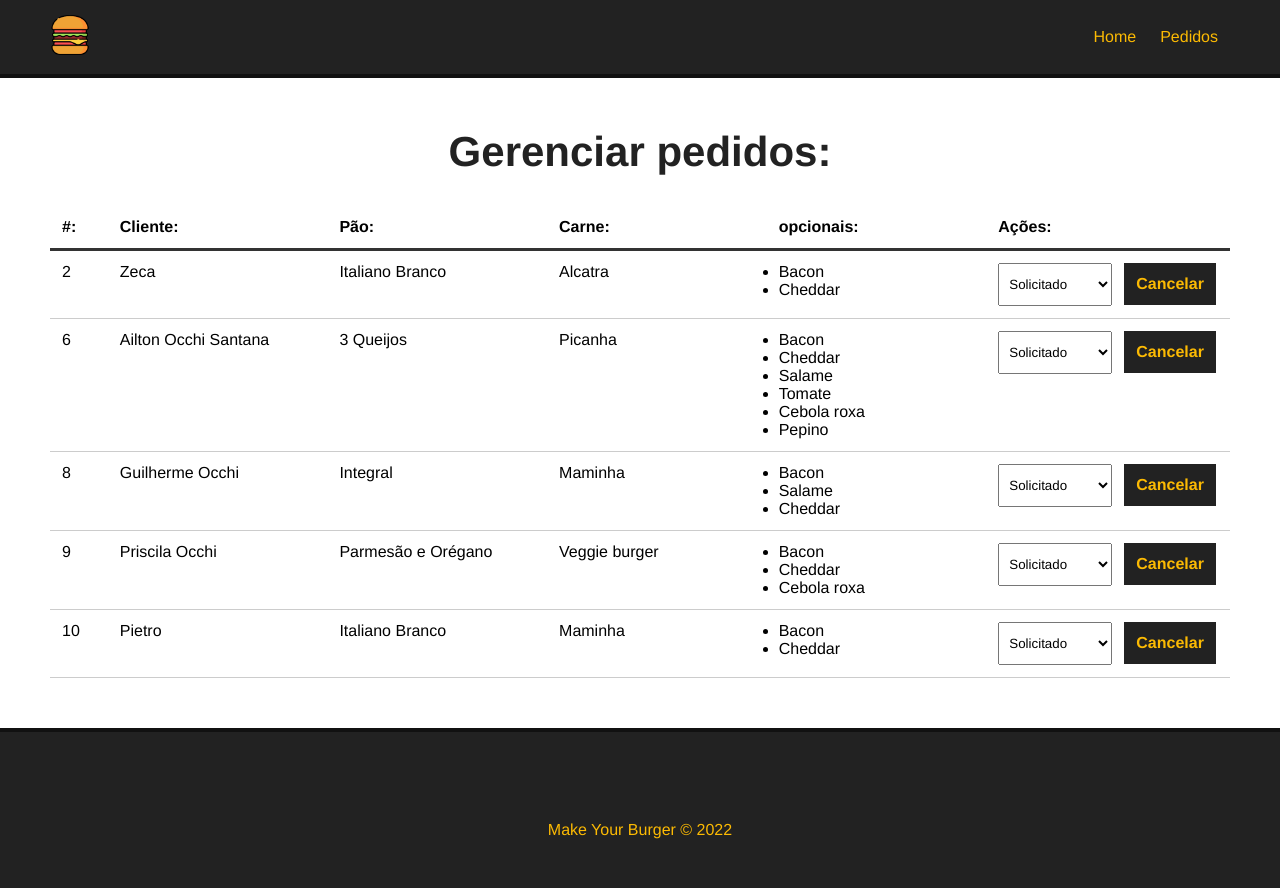
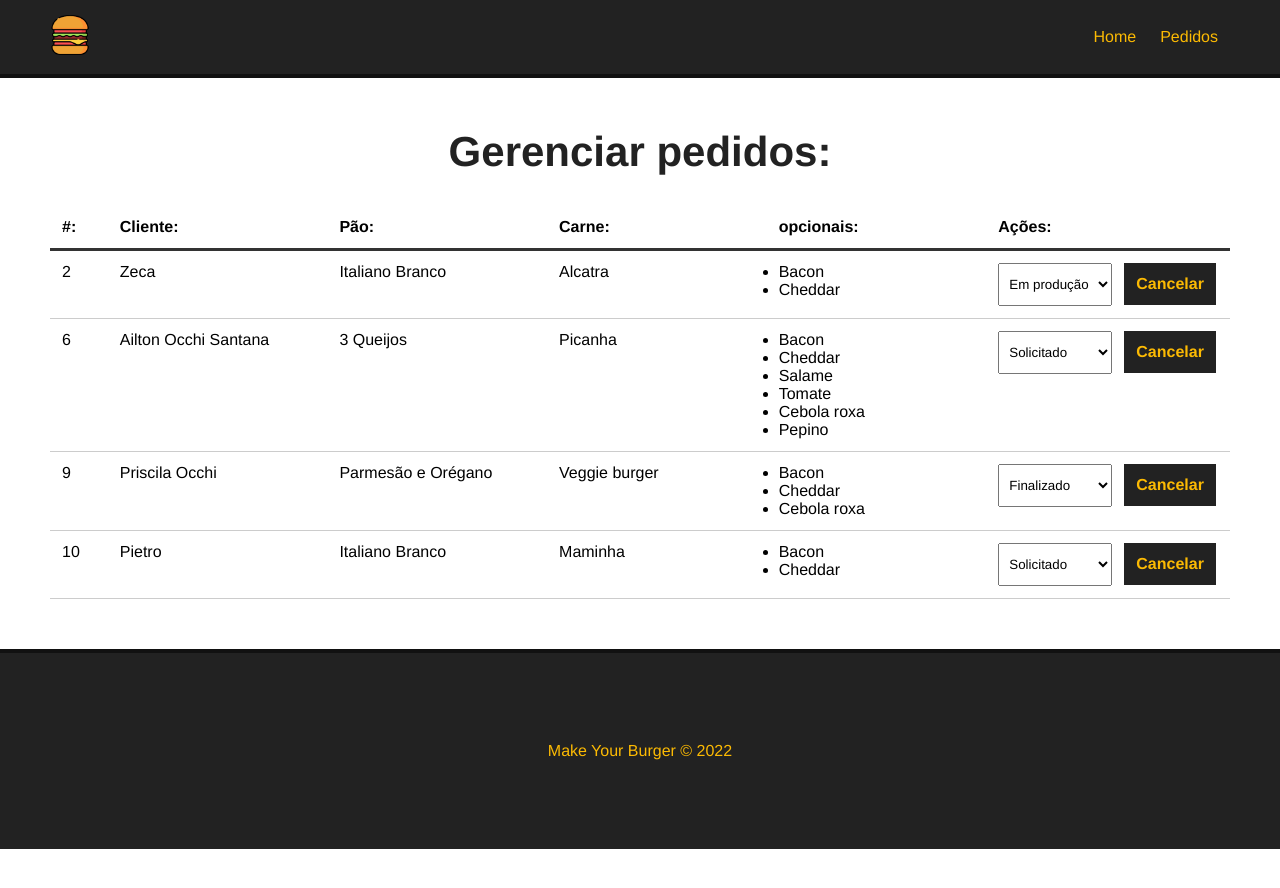
Before and after one commit to AiltonOcchi/make_burger, a Vue app: page /pedidos in a window 1280 px wide. Shown: the top 888 px of the page. After the commit the page ends 849 px from the top, so only its background shows below. Built offline with nearby package versions, Linux system fonts and the light colour scheme; data requests are answered from the project's data file.

Commit message:
Atualização de Status de Pedidos

```diff
--- a/db/db.json
+++ b/db/db.json
@@ -90,7 +90,7 @@
         "Bacon",
         "Cheddar"
       ],
-      "status": "Solicitado",
+      "status": "Em produção",
       "id": 2
     },
     {
@@ -109,18 +109,6 @@
       "id": 6
     },
     {
-      "nome": "Guilherme Occhi",
-      "carne": "Maminha",
-      "pao": "Integral",
-      "opcionais": [
-        "Bacon",
-        "Salame",
-        "Cheddar"
-      ],
-      "status": "Solicitado",
-      "id": 8
-    },
-    {
       "nome": "Priscila Occhi",
       "carne": "Veggie burger",
       "pao": "Parmesão e Orégano",
@@ -129,7 +117,7 @@
         "Cheddar",
         "Cebola roxa"
       ],
-      "status": "Solicitado",
+      "status": "Finalizado",
       "id": 9
     },
     {
--- a/src/components/Dashboard.vue
+++ b/src/components/Dashboard.vue
@@ -23,7 +23,7 @@
                         </ul>
                     </div>
                     <div>
-                        <select name="status" class="status">
+                        <select name="status" class="status" @change="updateBurger($event, burger.id)">
                             <option value="">Selecione </option>
                             <option v-for="s in status" :key="s.id" :value="s.tipo" :selected="burger.status == s.tipo">{{s.tipo}} </option>
                         </select>
@@ -70,8 +70,28 @@
       // msg
 
 
+
       this.getPedidos();
+    },
+
+    async updateBurger(event,id){
+
+      const option = event.target.value;
+
+      const dataJson = JSON.stringify({status : option});
+
+      const req = await fetch('http://localhost:3000/burgers/'+id, {
+        method: 'PATCH',
+        headers: { 'Content-Type': 'application/json'},
+        body: dataJson
+      });
+
+      const res = await req.json();
+
+      console.log(res);
+
     }
+
 
   },
   mounted(){
```
